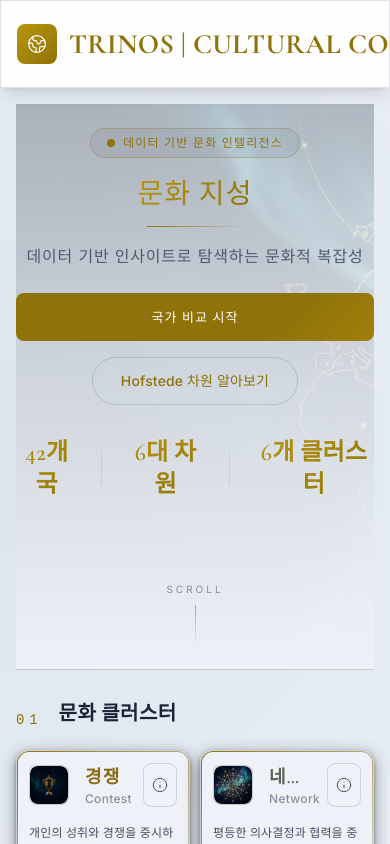
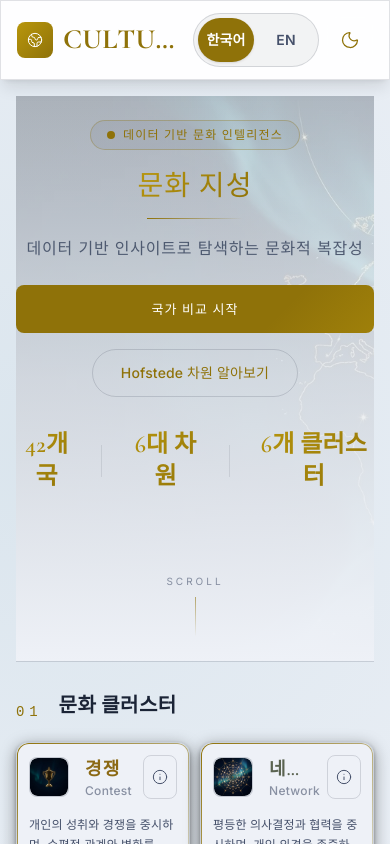
Before and after one commit to Trinos-Strategy/Hofstede, a React (Vite) app: page / in a window 390 px wide. Shown: the top 844 px of the page. Built offline with nearby package versions, Linux system fonts and the light colour scheme.

Commit message:
fix(header): mobile title clipping — compact CULTURAL COMPASS on <sm, tightened header paddings

```diff
--- a/src/App.tsx
+++ b/src/App.tsx
@@ -177,27 +177,33 @@ function App() {
         transition={{ duration: 0.8, ease: [0.25, 0.1, 0.25, 1] }}
         className="sticky top-0 z-40 glass-strong shadow-lg"
       >
-        <div className="max-w-[1140px] mx-auto px-4 sm:px-6 py-4 sm:py-5">
-          <div className="flex items-center justify-between">
-            <div className="flex items-center gap-3 sm:gap-5">
+        <div className="max-w-[1140px] mx-auto px-4 sm:px-6 py-3 sm:py-5">
+          <div className="flex items-center justify-between gap-2">
+            <div className="flex items-center gap-2.5 sm:gap-5 min-w-0">
               <motion.div
                 whileHover={{ scale: 1.05 }}
                 transition={{ duration: 0.6 }}
-                className="w-10 h-10 sm:w-12 sm:h-12 rounded-lg flex items-center justify-center flex-shrink-0"
+                className="w-9 h-9 sm:w-12 sm:h-12 rounded-lg flex items-center justify-center flex-shrink-0"
                 style={{ background: 'linear-gradient(135deg, var(--color-brass-light), var(--color-brass))' }}
               >
-                <Globe2 className="w-5 h-5 sm:w-6 sm:h-6 text-white" strokeWidth={1.5} />
+                <Globe2 className="w-4 h-4 sm:w-6 sm:h-6 text-white" strokeWidth={1.5} />
               </motion.div>
               <div className="min-w-0">
                 <h1
-                  className="text-base sm:text-lg lg:text-xl font-bold tracking-wide text-[var(--color-brass)] uppercase whitespace-nowrap"
+                  className="hidden sm:block text-base lg:text-xl font-bold tracking-wide text-[var(--color-brass)] uppercase whitespace-nowrap"
                   style={{ fontFamily: "'Cormorant Garamond', serif" }}
                 >
                   TRINOS | CULTURAL COMPASS
                 </h1>
+                <h1
+                  className="sm:hidden text-[15px] font-bold tracking-wide text-[var(--color-brass)] uppercase truncate"
+                  style={{ fontFamily: "'Cormorant Garamond', serif" }}
+                >
+                  CULTURAL COMPASS
+                </h1>
               </div>
             </div>
-            <div className="flex items-center gap-3">
+            <div className="flex items-center gap-2 sm:gap-3 flex-shrink-0">
               <LanguageSwitcher />
               <DarkModeToggle />
             </div>
```
